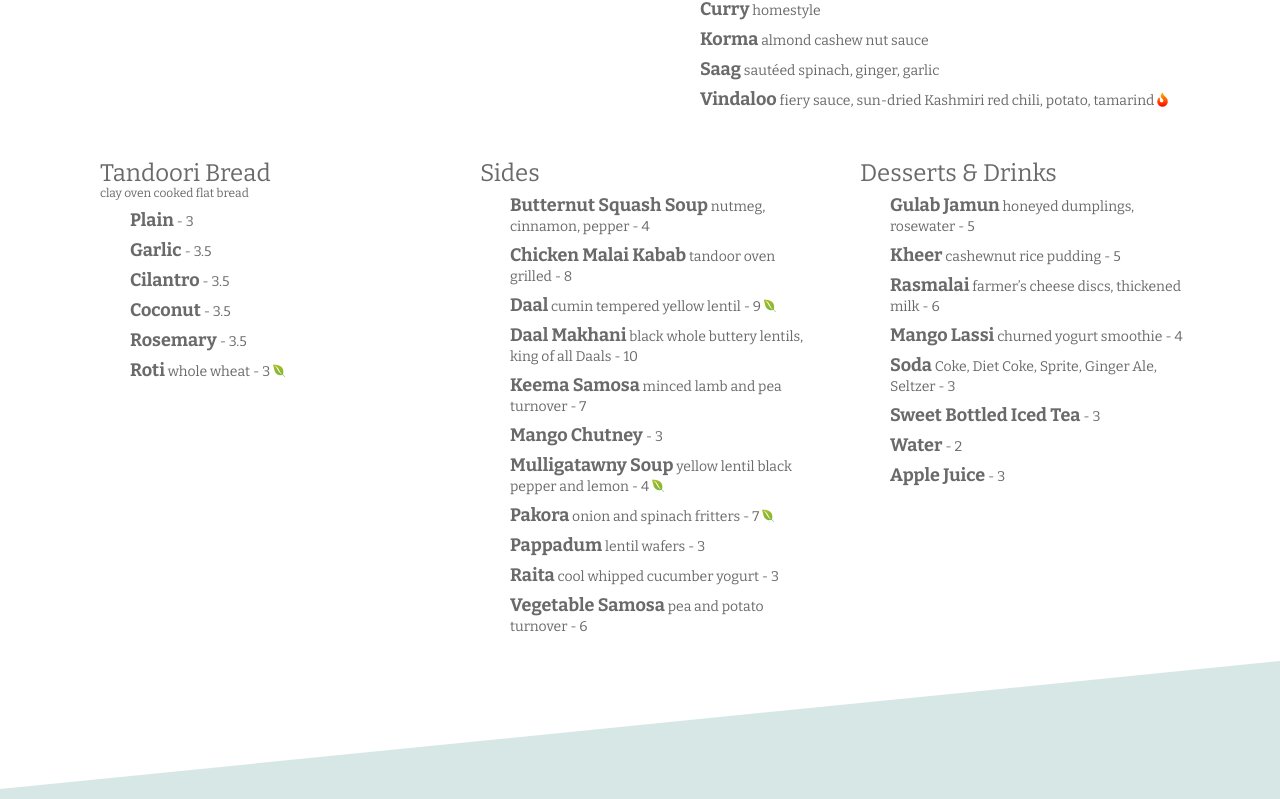
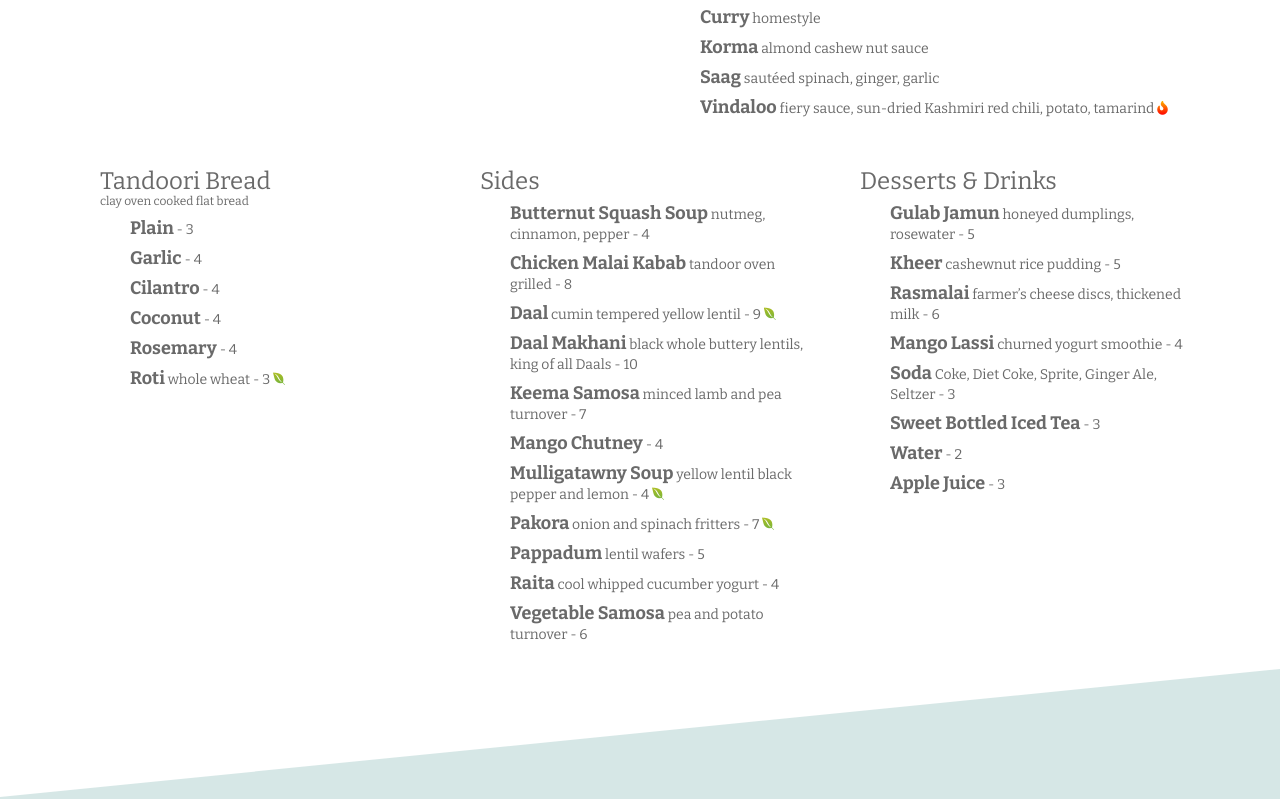
Before and after one commit to bengaltigerindianfood/website, a plain HTML site: page index.html in a window 1280 px wide. Shown: the part 2349-3148 px from the top of the page. Drawn offline with nearby package versions, Linux system fonts and the light colour scheme.

Commit message:
Online, Pricing

```diff
--- a/index.html
+++ b/index.html
@@ -995,7 +995,7 @@ font-size: 1.2em;
 					<div class="clear20"></div>
 					<h1>LUNCH</h1>
 					<h2>$15</h2>
-					<h3>To Go<br>Mon. - Fri. 11:30am to 3pm</h3>
+					<h3>Mon. - Fri. 11:30am to 3pm</h3>
 				</div>
 			</div>
 
@@ -1006,11 +1006,12 @@ font-size: 1.2em;
 				</div>
 			</div>
 			<div class="row">
-				<div class="col-sm-4 offset-sm-4">
+				<div class="col-md-4 offset-md-4">
 
 					<ul class="mi">
 						<li><span>Butternut Squash Soup</span> nutmeg, cinnamon, pepper <i class="fab fa-envira"></i></li>
 						<li><span>Mulligatawny Soup</span> yellow lentil black pepper and lemon <i class="fab fa-envira"></i></li>
+						<li><span>Vegetable Samosa</span> pea and potato turnover</li>
 					</ul>
 				</div>
 			</div><!-- .row -->
@@ -1148,10 +1149,10 @@ font-size: 1.2em;
 					<li class="msc subdesc">Tandoori Bread<br><span>clay oven cooked flat bread</span>
 						<ul class="mi">
 							<li><span>Plain</span> - 3</li>
-							<li><span>Garlic</span> - 3.5</li>
-							<li><span>Cilantro</span> - 3.5</li>
-							<li><span>Coconut</span> - 3.5</li>
-							<li><span>Rosemary</span> - 3.5</li>
+							<li><span>Garlic</span> - 4</li>
+							<li><span>Cilantro</span> - 4</li>
+							<li><span>Coconut</span> - 4</li>
+							<li><span>Rosemary</span> - 4</li>
 							<li><span>Roti</span> whole wheat - 3 <i class="fab fa-envira"></i></li>
 						</ul>
 					</li>
@@ -1166,11 +1167,11 @@ font-size: 1.2em;
 							<li><span>Daal</span> cumin tempered yellow lentil - 9 <i class="fab fa-envira"></i></li>
 							<li><span>Daal Makhani</span> black whole buttery lentils, king of all Daals - 10</li>
 							<li><span>Keema Samosa</span> minced lamb and pea turnover - 7</li>
-							<li><span>Mango Chutney</span> - 3</li>
+							<li><span>Mango Chutney</span> - 4</li>
 							<li><span>Mulligatawny Soup</span> yellow lentil black pepper and lemon - 4 <i class="fab fa-envira"></i></li>
 							<li><span>Pakora</span> onion and spinach fritters - 7 <i class="fab fa-envira"></i></li>
-							<li><span>Pappadum</span> lentil wafers - 3</li>
-							<li><span>Raita</span> cool whipped cucumber yogurt - 3</li>
+							<li><span>Pappadum</span> lentil wafers - 5</li>
+							<li><span>Raita</span> cool whipped cucumber yogurt - 4</li>
 							<li><span>Vegetable Samosa</span> pea and potato turnover - 6</li>
 						</ul>
 					</li>
```
Also changed, not shown: 1 other file.
